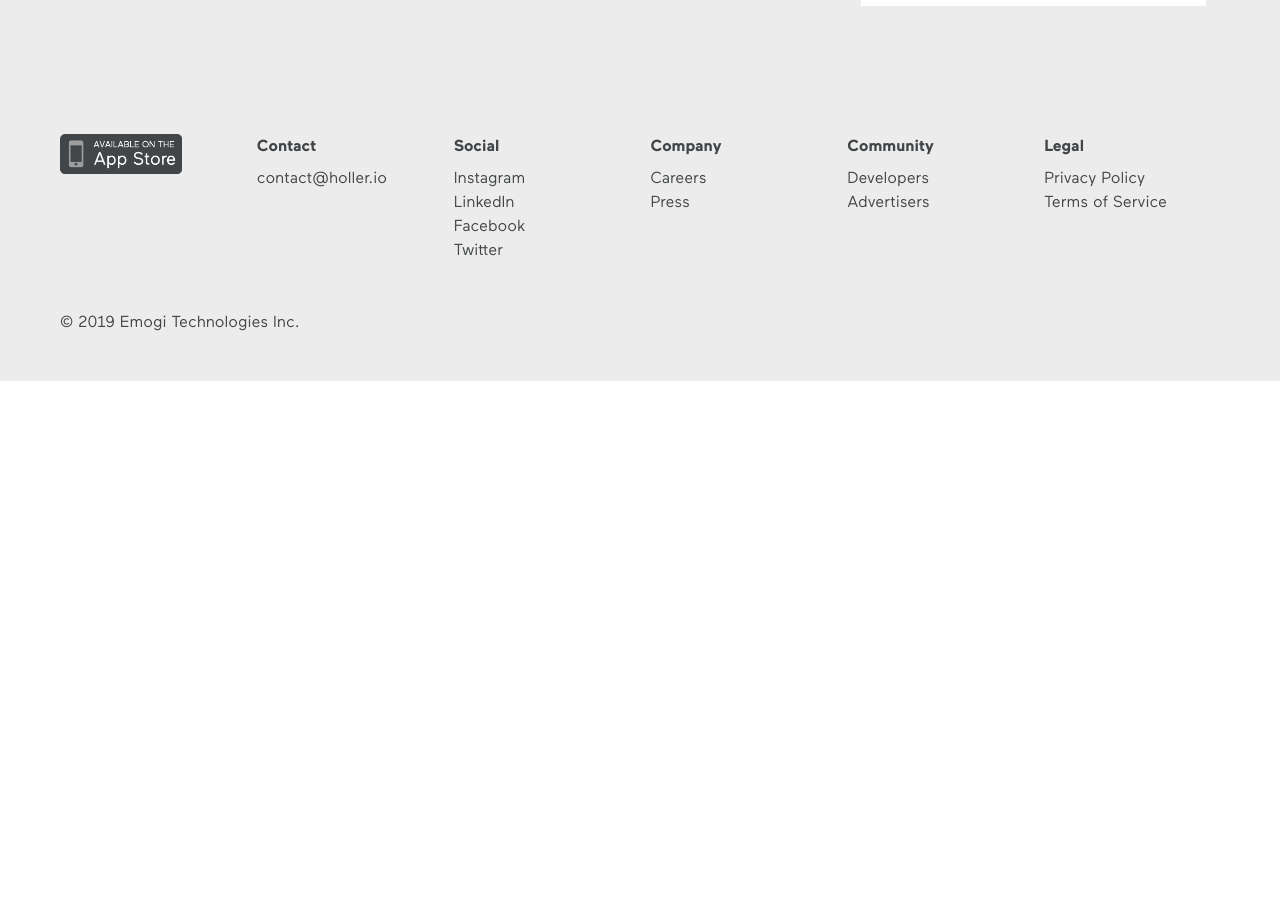
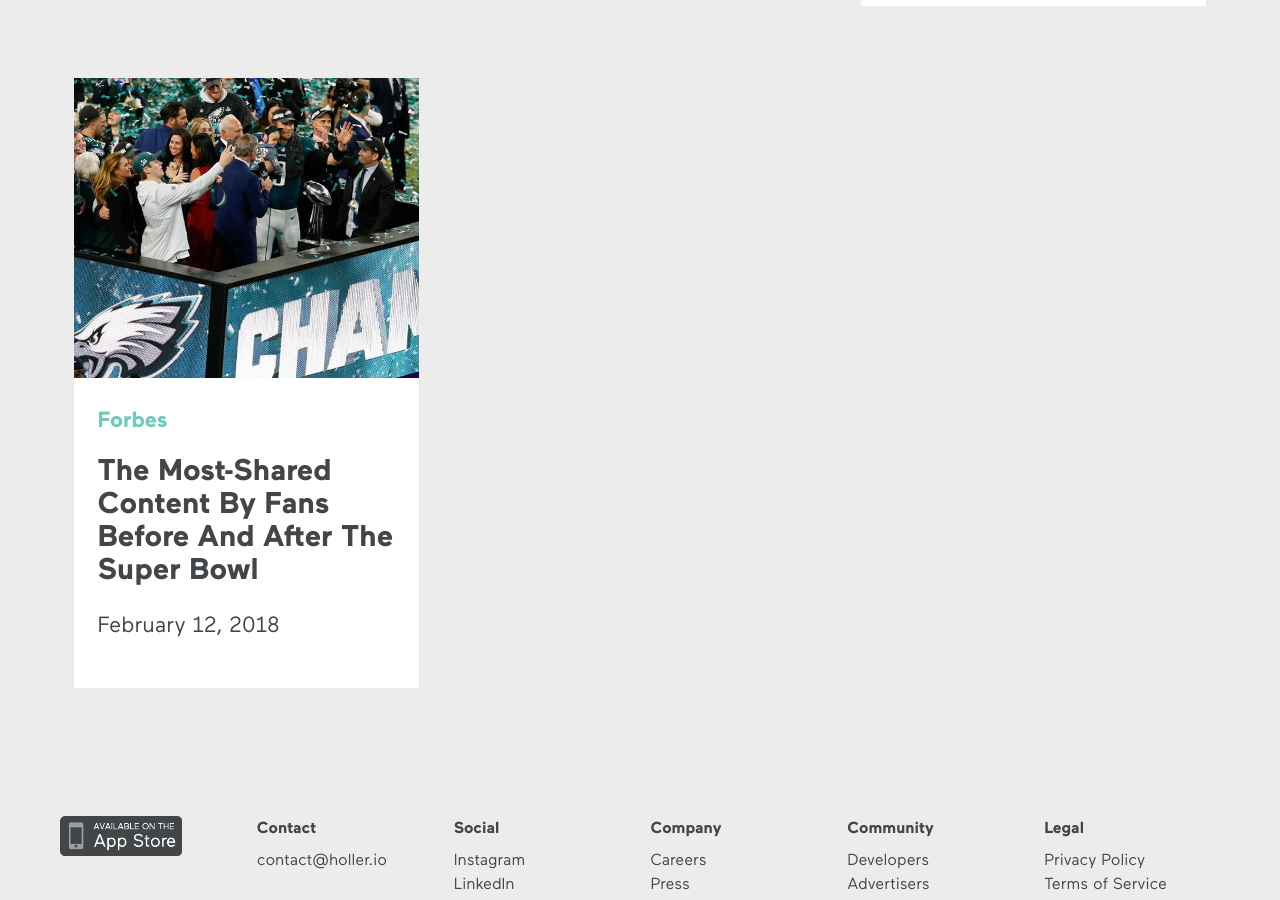
Before and after one commit to taliacotton/holler, a Jekyll site: the page built from press.html, in a window 1280 px wide and 900 px high, scrolled down 3585 px. Built offline with Jekyll 4.4.1, drawn with Linux system fonts in a browser that asks for light colours; nearby versions of some CDN libraries; before the commit the page ends 3966 px from its top, so only the background shows below that.

Commit message:
Updated 2 files via CloudCannon

```diff
--- a/_data/press.yml
+++ b/_data/press.yml
@@ -206,3 +206,15 @@
     /uploads/its-time-for-brands-to-jump-headfirst-into-the-conversational-marketing-sphere.png
   url: >-
     https://www.adweek.com/brand-marketing/its-time-for-brands-to-jump-headfirst-into-the-conversational-marketing-sphere/
+- title: The Most-Shared Content By Fans Before And After The Super Bowl
+  featured: false
+  published-date: 'February 12, 2018'
+  blurb: >-
+    Not only was SuperBowl LII an epic game for fans in terms of competition,
+    but also in terms of creative content and discussion. Forbes reviews the top
+    performing messaging content and memes – including Emogi’s insights around
+    Super Bowl content.
+  publisher: Forbes
+  image: /uploads/the-most-shared-content-by-fans-before-and-after-the-super-bowl.png
+  url: >-
+    https://www.forbes.com/sites/steveolenski/2018/02/12/the-most-shared-content-by-fans-before-and-after-the-superbowl/#4e6c4cf465f0
```
Also changed, not shown: uploads/the-most-shared-content-by-fans-before-and-after-the-super-bowl.png (added).
